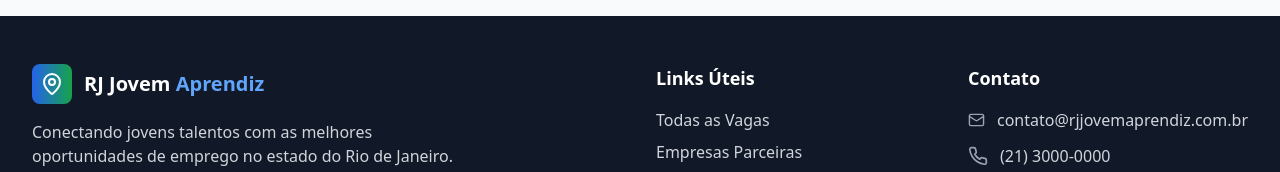
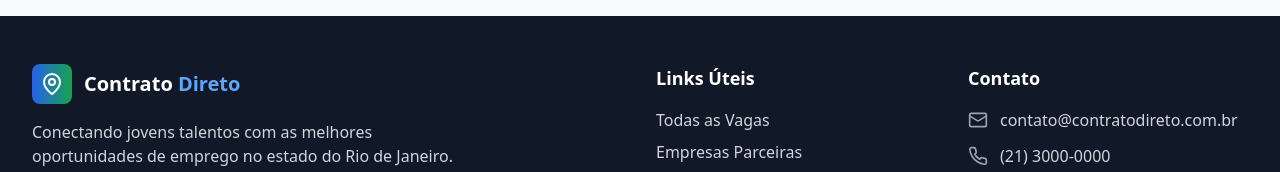
Before and after one commit to pjdrx/rio-jovem-empregos-rj, a React (Vite) app: page / in a window 1280 px wide. Shown: the part 2570-2742 px from the top of the page. Built offline with nearby package versions, Linux system fonts and the light colour scheme.

Commit message:
Update company name
Update the company name to "Contrato Direto" in the relevant components.

```diff
--- a/src/components/Footer.tsx
+++ b/src/components/Footer.tsx
@@ -1,4 +1,3 @@
-
 import { MapPin, Mail, Phone, Facebook, Instagram, Linkedin } from 'lucide-react';
 
 const Footer = () => {
@@ -12,7 +11,7 @@ const Footer = () => {
                 <MapPin className="h-6 w-6 text-white" />
               </div>
               <h3 className="ml-3 text-xl font-bold">
-                RJ Jovem <span className="text-blue-400">Aprendiz</span>
+                Contrato <span className="text-blue-400">Direto</span>
               </h3>
             </div>
             <p className="text-gray-300 mb-6 max-w-md">
@@ -48,7 +47,7 @@ const Footer = () => {
             <div className="space-y-3">
               <div className="flex items-center">
                 <Mail className="h-5 w-5 text-gray-400 mr-3" />
-                <span className="text-gray-300">contato@rjjovemaprendiz.com.br</span>
+                <span className="text-gray-300">contato@contratodireto.com.br</span>
               </div>
               <div className="flex items-center">
                 <Phone className="h-5 w-5 text-gray-400 mr-3" />
@@ -67,7 +66,7 @@ const Footer = () => {
 
         <div className="border-t border-gray-800 mt-8 pt-8 text-center">
           <p className="text-gray-400">
-            © 2024 RJ Jovem Aprendiz. Todos os direitos reservados.
+            © 2024 Contrato Direto. Todos os direitos reservados.
             <span className="mx-2">|</span>
             <a href="#" className="hover:text-white transition-colors">Política de Privacidade</a>
             <span className="mx-2">|</span>
--- a/src/components/Header.tsx
+++ b/src/components/Header.tsx
@@ -15,7 +15,7 @@ const Header = () => {
                 <MapPin className="h-6 w-6 text-white" />
               </div>
               <h1 className="ml-3 text-xl font-bold text-gray-900">
-                RJ Jovem <span className="text-blue-600">Aprendiz</span>
+                Contrato <span className="text-blue-600">Direto</span>
               </h1>
             </div>
           </div>
```
